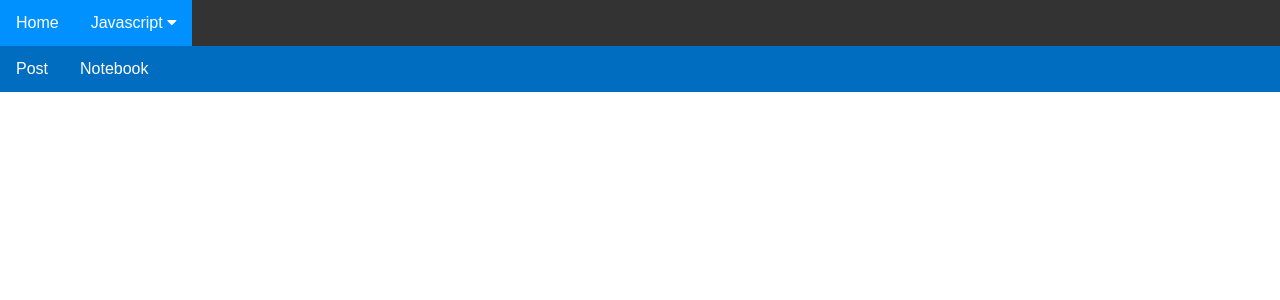
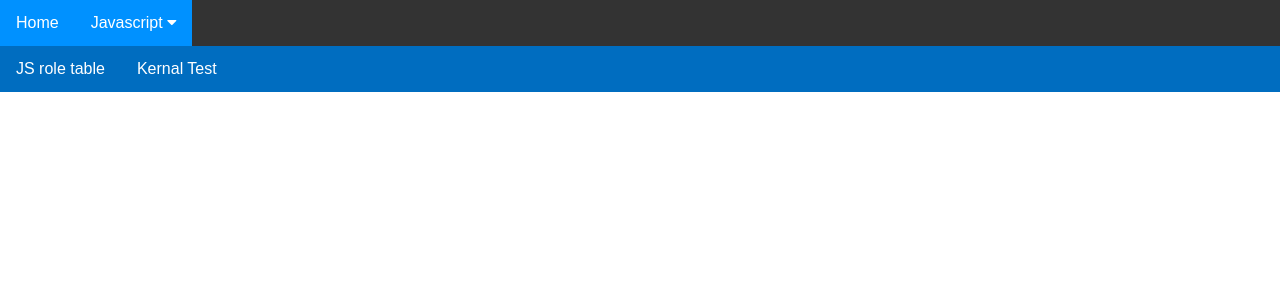
Before and after one commit to yuricoder07/myfiles, a Jekyll site: the page built from _pages/Submenue.html, in a window 1280 px wide. Shown: the top 300 px of the page. Built offline with Jekyll 4.4.1, drawn with Linux system fonts in a browser that asks for light colours.

Commit message:
asdasdas

```diff
--- a/_pages/Submenue.html
+++ b/_pages/Submenue.html
@@ -78,8 +78,8 @@ body {
     <a href="/csp-fastpages/">Home</a>
     <button class="subnavbtn">Javascript <i class="fa fa-caret-down"></i></button>
     <div class="subnav-content">
-        <a class="Post" href="/myfiles/jupyternotebook/2022/09/26/htmltable.html">Post</a>
-        <a class="Notebook" href="/myfiles/jupyternotebook/2022/09/26/javascriptKernaltest.html">Notebook</a>
+        <a class="Post" href="/myfiles/jupyternotebook/2022/09/26/htmltable.html">JS role table</a>
+        <a class="Notebook" href="/myfiles/jupyternotebook/2022/09/26/javascriptKernaltest.html">Kernal Test</a>
     </div>
   </div>
 </div>
```
Also changed, not shown: 1 other file.
